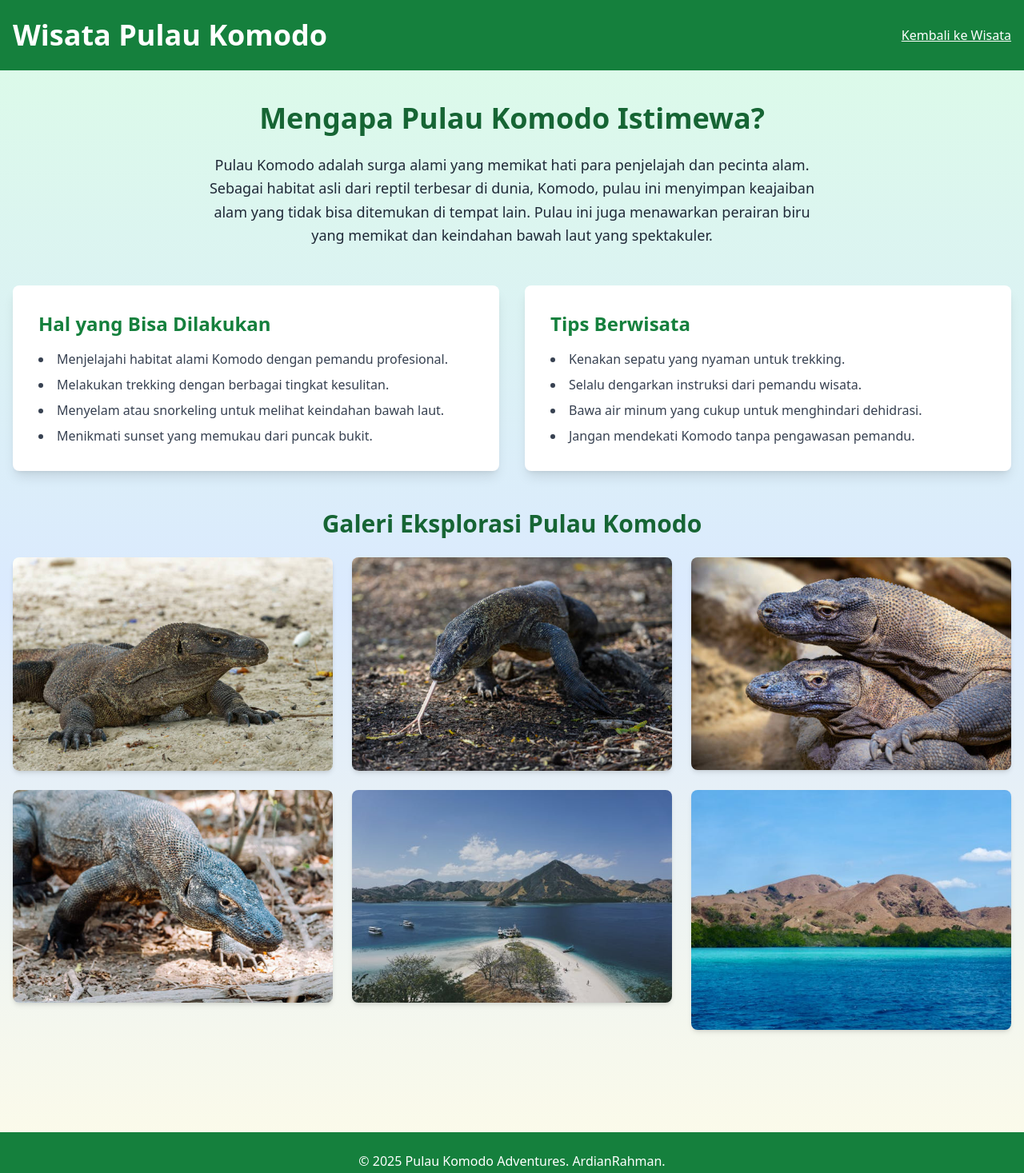
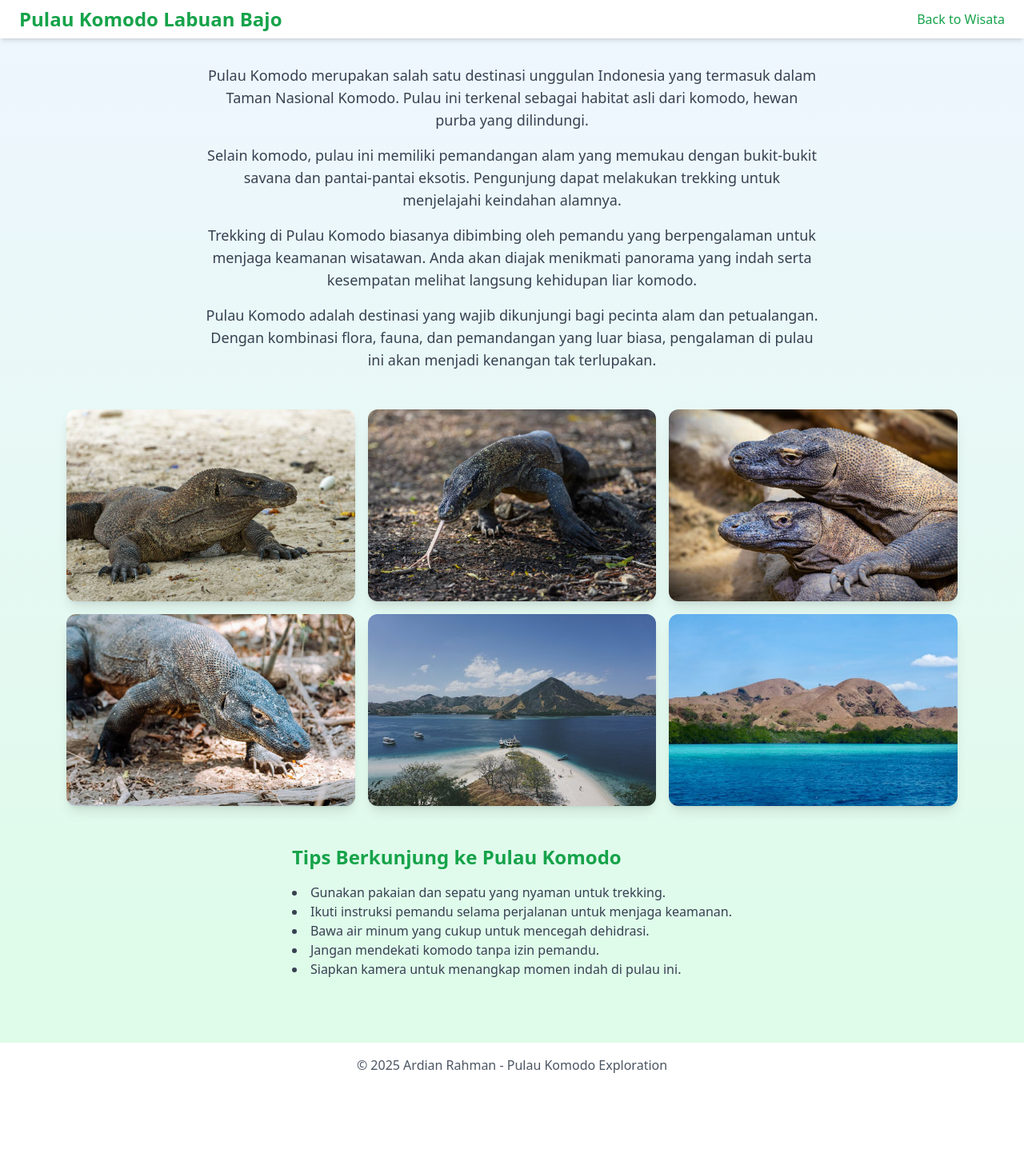
Before and after one commit to aardian23/labuanBajo1, a plain HTML site: page pulaukomodo.html in a window 1280 px wide. Shown: the whole page at 80% size. After the commit the page ends 1360 px from the top, so only its background shows below. Drawn offline with nearby package versions, Linux system fonts and the light colour scheme.

Commit message:
Files upload

```diff
--- a/pulaukomodo.html
+++ b/pulaukomodo.html
@@ -6,61 +6,54 @@
     <title>Pulau Komodo Labuan Bajo</title>
     <script src="https://cdn.tailwindcss.com"></script>
   </head>
-<body class="bg-gradient-to-b from-green-100 via-blue-100 to-yellow-50 min-h-screen font-sans">
-  <header class="bg-green-700 text-white py-6">
-    <div class="container mx-auto px-4 flex justify-between items-center">
-      <h1 class="text-4xl font-extrabold">Wisata Pulau Komodo</h1>
-      <nav>
-        <a href="index.html#wisata" class="text-white underline hover:text-green-300">Kembali ke Wisata</a>
+  <body class="bg-gradient-to-b from-blue-50 to-green-100 min-h-screen flex flex-col items-center">
+    <!-- Smaller Sticky Navbar -->
+    <header class="bg-white shadow-md w-full py-2 px-6 sticky top-0 z-50">
+      <nav class="flex justify-between items-center">
+        <h1 class="text-2xl font-bold text-green-600">Pulau Komodo Labuan Bajo</h1>
+        <a href="index.html#wisata" class="text-green-600 font-medium hover:underline">Back to Wisata</a>
       </nav>
-    </div>
     </header>
 
-  <main class="container mx-auto px-4 py-10">
-    <section class="text-center mb-12">
-      <h2 class="text-4xl font-bold text-green-800 mb-6">Mengapa Pulau Komodo Istimewa?</h2>
-      <p class="text-lg text-gray-800 leading-relaxed max-w-3xl mx-auto">Pulau Komodo adalah surga alami yang memikat hati para penjelajah dan pecinta alam. Sebagai habitat asli dari reptil terbesar di dunia, Komodo, pulau ini menyimpan keajaiban alam yang tidak bisa ditemukan di tempat lain. Pulau ini juga menawarkan perairan biru yang memikat dan keindahan bawah laut yang spektakuler.</p>
+    <main class="flex flex-col items-center my-8 px-4">
+      <section class="text-center max-w-3xl mb-12">
+        <p class="text-lg text-gray-700 mb-4">
+          Pulau Komodo merupakan salah satu destinasi unggulan Indonesia yang termasuk dalam Taman Nasional Komodo. Pulau ini terkenal sebagai habitat asli dari komodo, hewan purba yang dilindungi.
+        </p>
+        <p class="text-lg text-gray-700 mb-4">
+          Selain komodo, pulau ini memiliki pemandangan alam yang memukau dengan bukit-bukit savana dan pantai-pantai eksotis. Pengunjung dapat melakukan trekking untuk menjelajahi keindahan alamnya.
+        </p>
+        <p class="text-lg text-gray-700 mb-4">
+          Trekking di Pulau Komodo biasanya dibimbing oleh pemandu yang berpengalaman untuk menjaga keamanan wisatawan. Anda akan diajak menikmati panorama yang indah serta kesempatan melihat langsung kehidupan liar komodo.
+        </p>
+        <p class="text-lg text-gray-700">
+          Pulau Komodo adalah destinasi yang wajib dikunjungi bagi pecinta alam dan petualangan. Dengan kombinasi flora, fauna, dan pemandangan yang luar biasa, pengalaman di pulau ini akan menjadi kenangan tak terlupakan.
+        </p>
       </section>
 
-    <section class="flex flex-col md:flex-row gap-8 mb-12">
-      <div class="bg-white shadow-lg rounded-lg p-8 w-full md:w-1/2">
-        <h3 class="text-2xl font-semibold text-green-700 mb-4">Hal yang Bisa Dilakukan</h3>
-        <ul class="list-disc list-inside text-gray-700 space-y-2">
-          <li>Menjelajahi habitat alami Komodo dengan pemandu profesional.</li>
-          <li>Melakukan trekking dengan berbagai tingkat kesulitan.</li>
-          <li>Menyelam atau snorkeling untuk melihat keindahan bawah laut.</li>
-          <li>Menikmati sunset yang memukau dari puncak bukit.</li>
-        </ul>
+      <div class="grid grid-cols-1 md:grid-cols-3 gap-4">
+        <img src="img/wisata/komodo1.png" alt="Ini komodo" class="rounded-xl shadow-lg w-full h-60 object-cover hover:cursor-pointer hover:scale-105 transition-transform duration-300" onclick="alert('Ini komodo bukan kodomo')">
+        <img src="img/wisata/komodo2.png" alt="Ini Komodo" class="rounded-xl shadow-lg w-full h-60 object-cover hover:cursor-pointer hover:scale-105 transition-transform duration-300" onclick="alert('Ini komodo bukan kodomo')">
+        <img src="img/wisata/komodo3.png" alt="Ini Komodo" class="rounded-xl shadow-lg w-full h-60 object-cover hover:cursor-pointer hover:scale-105 transition-transform duration-300" onclick="alert('Ini komodo bukan kodomo')">
+        <img src="img/wisata/komodo4.png" alt="Ini Komodo" class="rounded-xl shadow-lg w-full h-60 object-cover hover:cursor-pointer hover:scale-105 transition-transform duration-300" onclick="alert('Ini komodo bukan kodomo')">
+        <img src="img/wisata/komodo5.png" alt="Ini komodo" class="rounded-xl shadow-lg w-full h-60 object-cover hover:cursor-pointer hover:scale-105 transition-transform duration-300" onclick="alert('Pulau Komodo View')">
+        <img src="img/wisata/komodo6.png" alt="Ini Komodo" class="rounded-xl shadow-lg w-full h-60 object-cover hover:cursor-pointer hover:scale-105 transition-transform duration-300" onclick="alert('Pulau Komodo View')">
       </div>
 
-      <div class="bg-white shadow-lg rounded-lg p-8 w-full md:w-1/2">
-        <h3 class="text-2xl font-semibold text-green-700 mb-4">Tips Berwisata</h3>
-        <ul class="list-disc list-inside text-gray-700 space-y-2">
-          <li>Kenakan sepatu yang nyaman untuk trekking.</li>
-          <li>Selalu dengarkan instruksi dari pemandu wisata.</li>
-          <li>Bawa air minum yang cukup untuk menghindari dehidrasi.</li>
-          <li>Jangan mendekati Komodo tanpa pengawasan pemandu.</li>
+      <section class="max-w-3xl mt-12">
+        <h2 class="text-2xl font-bold text-green-600 mb-4">Tips Berkunjung ke Pulau Komodo</h2>
+        <ul class="list-disc list-inside text-gray-700">
+          <li>Gunakan pakaian dan sepatu yang nyaman untuk trekking.</li>
+          <li>Ikuti instruksi pemandu selama perjalanan untuk menjaga keamanan.</li>
+          <li>Bawa air minum yang cukup untuk mencegah dehidrasi.</li>
+          <li>Jangan mendekati komodo tanpa izin pemandu.</li>
+          <li>Siapkan kamera untuk menangkap momen indah di pulau ini.</li>
         </ul>
-      </div>
-    </section>
-
-    <section class="text-center mb-12">
-      <h3 class="text-3xl font-bold text-green-800 mb-6">Galeri Eksplorasi Pulau Komodo</h3>
-      <div class="grid grid-cols-1 sm:grid-cols-2 lg:grid-cols-3 gap-6">
-        <img src="img/wisata/komodo1.png" alt="Komodo" class="rounded-lg shadow-md">
-        <img src="img/wisata/komodo2.png" alt="Pulau" class="rounded-lg shadow-md">
-        <img src="img/wisata/komodo3.png" alt="Trekking" class="rounded-lg shadow-md">
-        <img src="img/wisata/komodo4.png" alt="Sunset" class="rounded-lg shadow-md">
-        <img src="img/wisata/komodo5.png" alt="Bawah Laut" class="rounded-lg shadow-md">
-        <img src="img/wisata/komodo6.png" alt="Pantai" class="rounded-lg shadow-md">
-      </div>
       </section>
     </main>
 
-  <footer class="bg-green-700 text-white py-6 mt-10">
-    <div class="container mx-auto text-center">
-      <p>&copy; 2025 Pulau Komodo Adventures. ArdianRahman.</p>
-    </div>
+    <footer class="w-full bg-white mt-12 py-4 text-center">
+      <p class="text-gray-600">&copy; 2025 Ardian Rahman - Pulau Komodo Exploration</p>
     </footer>
   </body>
 </html>
```
Also changed, not shown: fauna.html (+1 -1 lines), pinkbeach.html (+33 -38 lines), 1 other file. Lines whose indentation alone changed are shown as unchanged.
